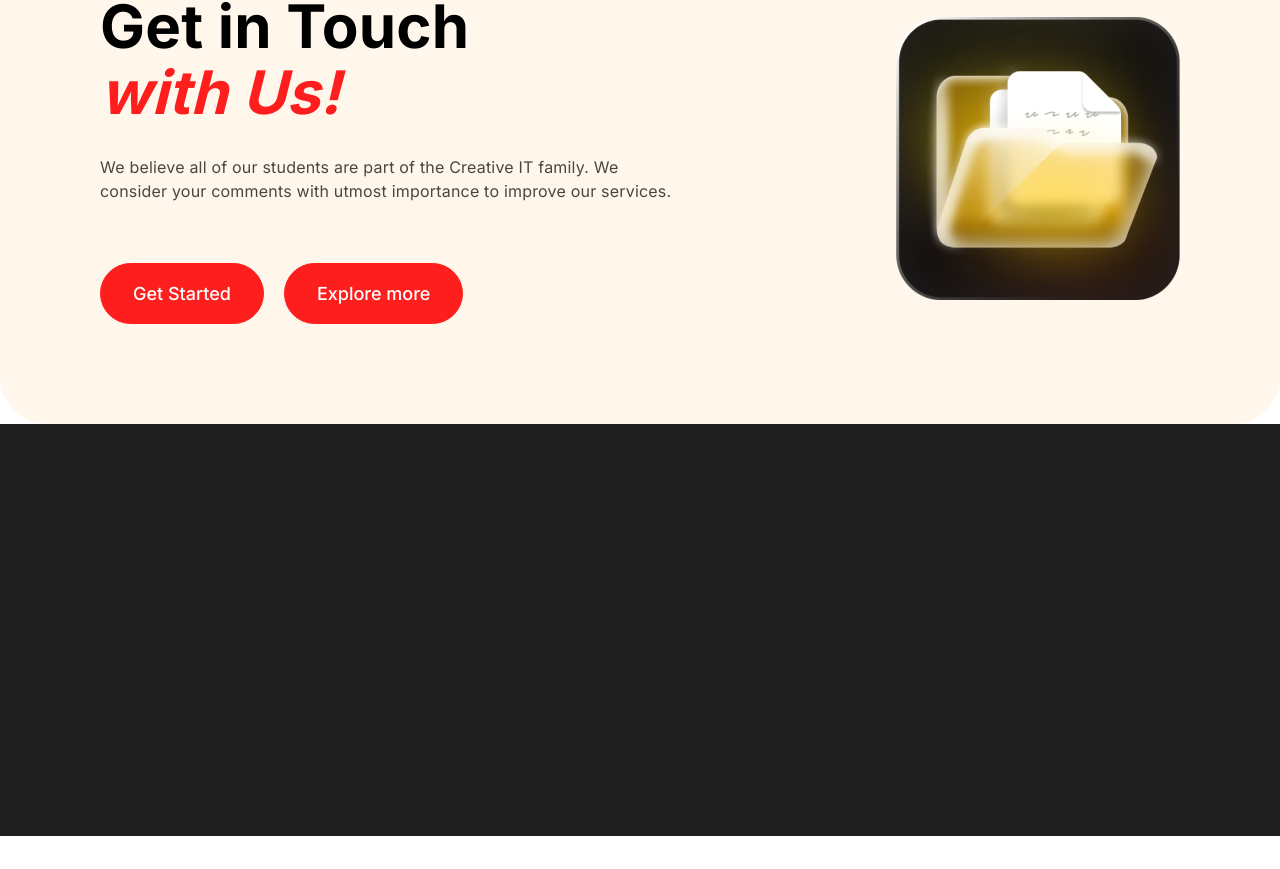
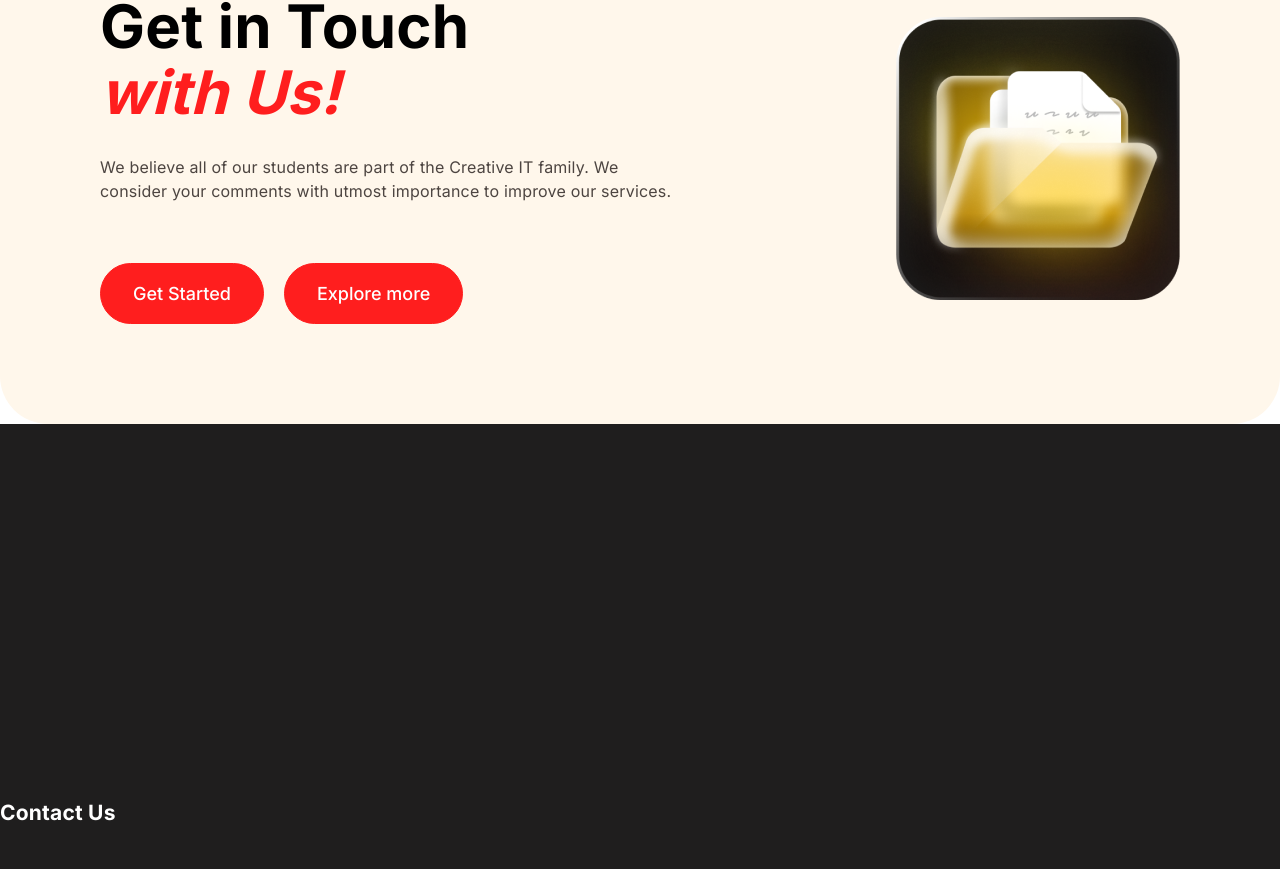
Before and after one commit to shoumen-shomu/creative-it-canada, a Next.js app: page / in a window 1280 px wide. Shown: the part 6152-7021 px from the top of the page. Before the commit the page ends 6988 px from the top, so only its background shows below. Built offline with nearby package versions, Linux system fonts and the light colour scheme; a web font is replaced by a local one.

Commit message:
some Components Added

```diff
--- a/src/app/components/Footer.jsx
+++ b/src/app/components/Footer.jsx
@@ -1,10 +1,18 @@
 'use client';
 import React from 'react'
+import Container from './Container';
 
 const Footer = () => {
   return (
 
     <footer className='pt-93 pb-10 bg-[#1F1E1E]'>
+      <Container>
+        <div className="flex">
+          <div className="">
+            <h4 className='font-inter font-bold text-[21px] text-white leading-8.25 tracking-[0.2px] '>Contact Us</h4>
+          </div>
+        </div>
+      </Container>
 
     </footer>
 
```
